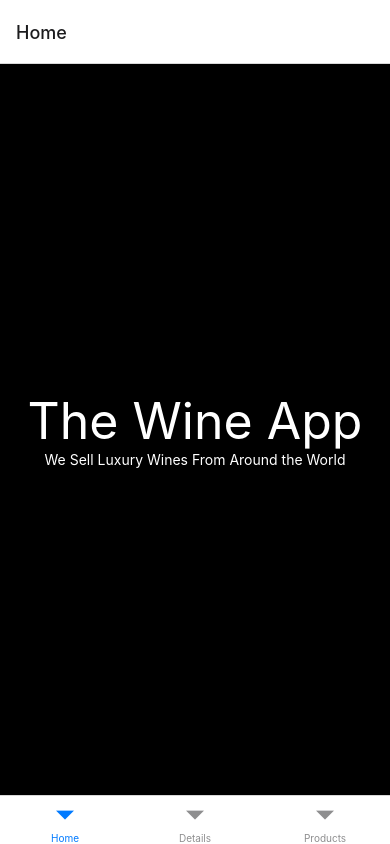
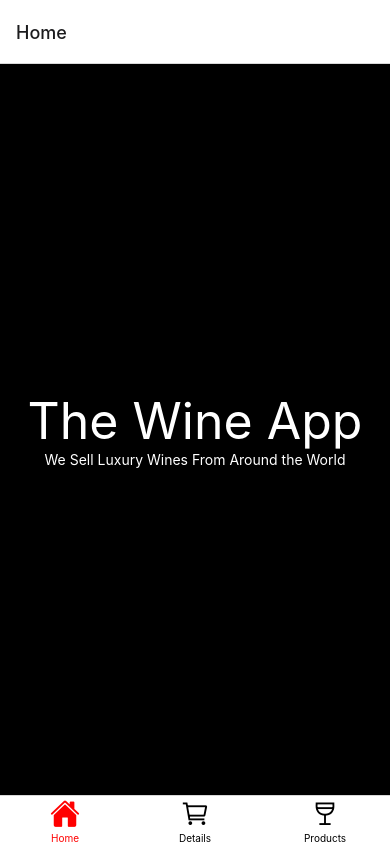
Before and after one commit to j4yyyeth/react-native-ecom, a React Native app: screen / in a window 390 px wide. Built offline with nearby package versions, Linux system fonts and the light colour scheme.

Commit message:
tab icons

```diff
--- a/Navigation.js
+++ b/Navigation.js
@@ -3,12 +3,31 @@ import { createBottomTabNavigator } from "@react-navigation/bottom-tabs";
 import Home from "./screens/Home";
 import Details from "./screens/Details";
 import Products from "./screens/Products";
+import { Ionicons } from "@expo/vector-icons";
 
 const Tab = createBottomTabNavigator();
 
 const Tabs = () => {
   return (
-    <Tab.Navigator>
+    <Tab.Navigator
+      screenOptions={({route, navigation}) => ({
+        tabBarIcon: ({ color, focused }) => {
+          let iconName;
+          if (route.name === "Home") {
+            iconName = focused ? "ios-home" : "ios-home-outline";
+          } else if (route.name === "Details") {
+            iconName = focused ? "cart" : "cart-outline";
+          } else if (route.name === "Products") {
+            iconName = focused ? "ios-wine" : "ios-wine-outline";
+          }
+          return <Ionicons name={iconName} size={30} color={color} />
+        },
+        tabBarActiveTintColor: 'red',
+        tabBarInactiveTintColor: 'black',
+        // tabBarActiveBackgroundColor: 'black',
+        // tabBarInactiveBackgroundColor: 'red'
+      })}
+    >
       <Tab.Screen name="Home" component={Home} />
       <Tab.Screen name="Details" component={Details} />
       <Tab.Screen name="Products" component={Products} />
```
Also changed, not shown: package.json (+6 -5 lines), 1 other file (tests, documents, lock files or other folders).
